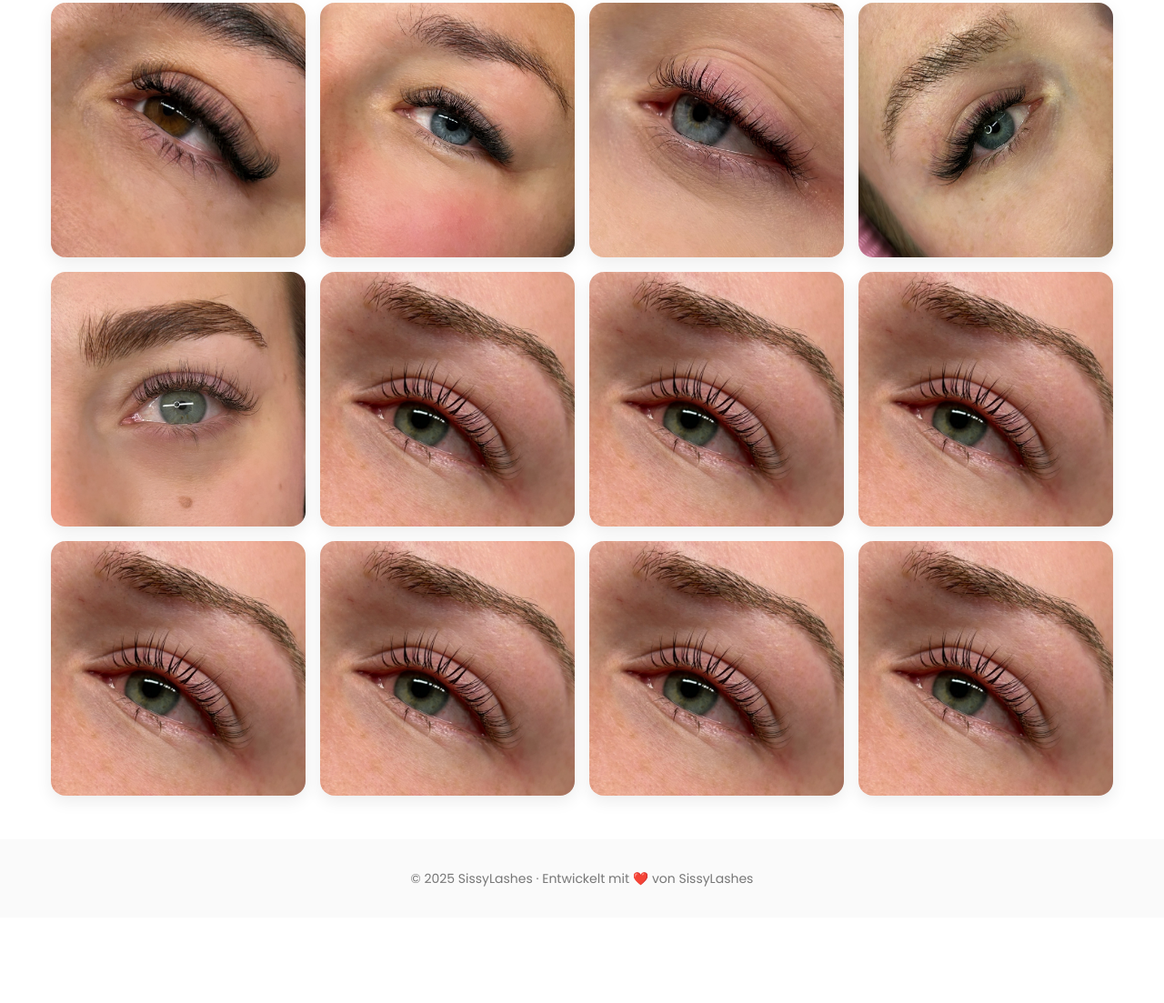
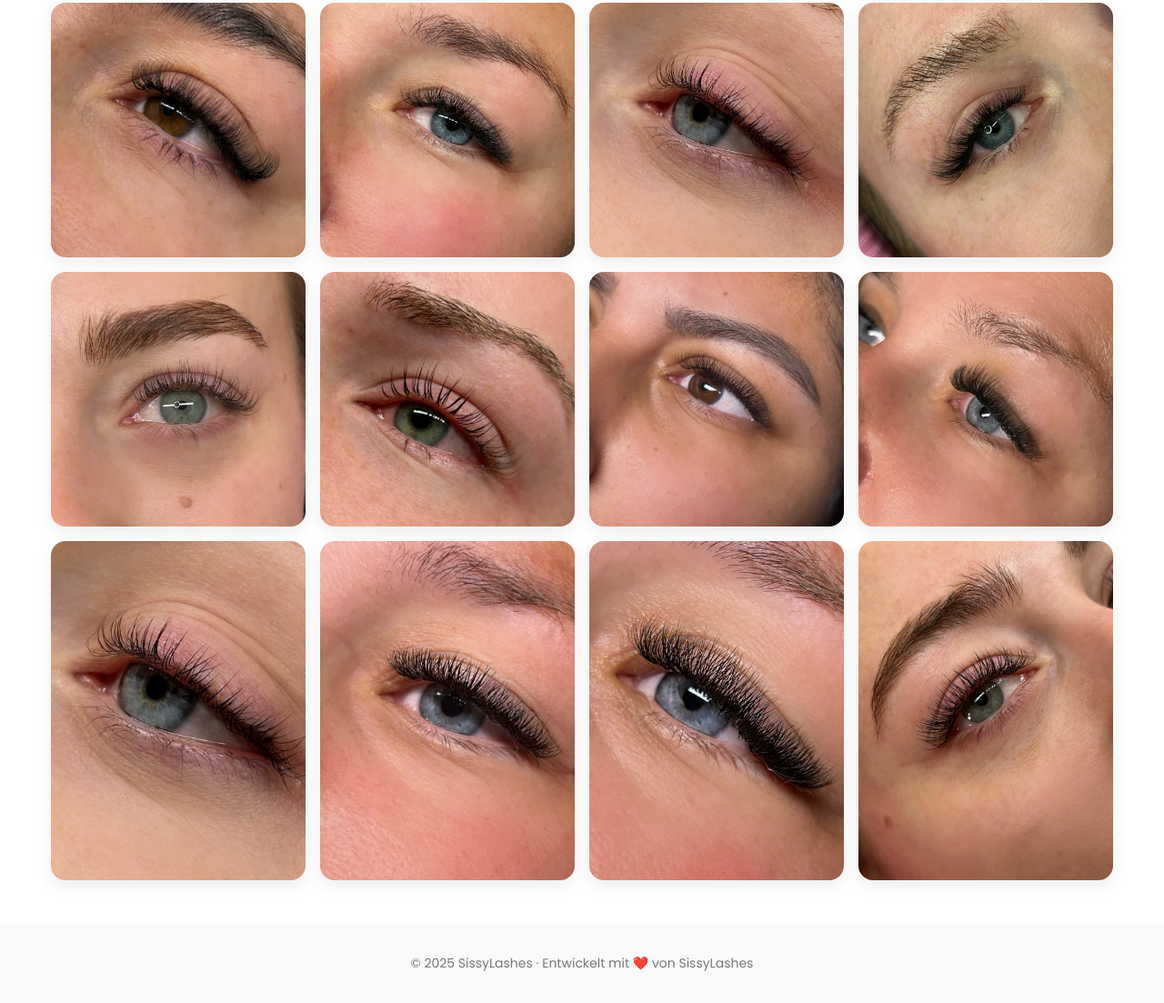
Before and after one commit to SissyLashes/SissyLashes, a plain HTML site: page index.html in a window 1280 px wide. Shown: the part 726-1829 px from the top of the page at 91% size. Before the commit the page ends 1735 px from the top, so only its background shows below. Drawn offline with nearby package versions, Linux system fonts and the light colour scheme.

Commit message:
Update index.html

```diff
--- a/index.html
+++ b/index.html
@@ -169,13 +169,13 @@
       <img src="thumbnail_6A87B319-4574-4AE1-8B9B-CC2568012C86.jpg" alt="Lash Styling 3" />
       <img src="thumbnail_8A7C2DF7-0948-47F3-B8D3-D0FBF5AAE500.jpg" alt="Lash Styling 4" />
       <img src="thumbnail_DD265F9E-2BB4-4A60-99E5-F4B85EE55DC8.jpg" alt="Lash Styling 5" />
-      <img src="thumbnail_DFD4C5D1-E308-417B-AD8E-F3CD6474DDE8.jpg" alt="Lash Styling 7" />
-      <img src="thumbnail_DFD4C5D1-E308-417B-AD8E-F3CD6474DDE8.jpg" alt="Lash Styling 8" />
-      <img src="thumbnail_DFD4C5D1-E308-417B-AD8E-F3CD6474DDE8.jpg" alt="Lash Styling 9" />
-      <img src="thumbnail_DFD4C5D1-E308-417B-AD8E-F3CD6474DDE8.jpg" alt="Lash Styling 10" />
-      <img src="thumbnail_DFD4C5D1-E308-417B-AD8E-F3CD6474DDE8.jpg" alt="Lash Styling 11" />
-      <img src="thumbnail_DFD4C5D1-E308-417B-AD8E-F3CD6474DDE8.jpg" alt="Lash Styling 12" />
-      <img src="thumbnail_DFD4C5D1-E308-417B-AD8E-F3CD6474DDE8.jpg" alt="Lash Styling 13" />
+      <img src="thumbnail_DFD4C5D1-E308-417B-AD8E-F3CD6474DDE8.jpg" alt="Lash Styling 6" />
+      <img src="thumbnail_07652AB0-4F02-41CB-9918-64ADD6765B32.jpg" alt="Lash Styling 7" />
+      <img src="thumbnail_5C25E1B5-5860-4C3E-88B2-804BA50A5E36.jpg" alt="Lash Styling 8" />
+      <img src="thumbnail_6A87B319-4574-4AE1-8B9B-CC2568012C86.jpg" alt="Lash Styling 9" />
+      <img src="thumbnail_7C2FD7E4-3932-4BDB-B45B-28623E111626.jpg" alt="Lash Styling 10" />
+      <img src="thumbnail_BB066ED2-EA31-4513-8075-CDEAF525EB56.jpg" alt="Lash Styling 11" />
+      <img src="thumbnail_BDAA3ADC-EB2E-438D-9EE9-329417E531E4.jpg" alt="Lash Styling 12" />
 
     </div>
   </section>
```
